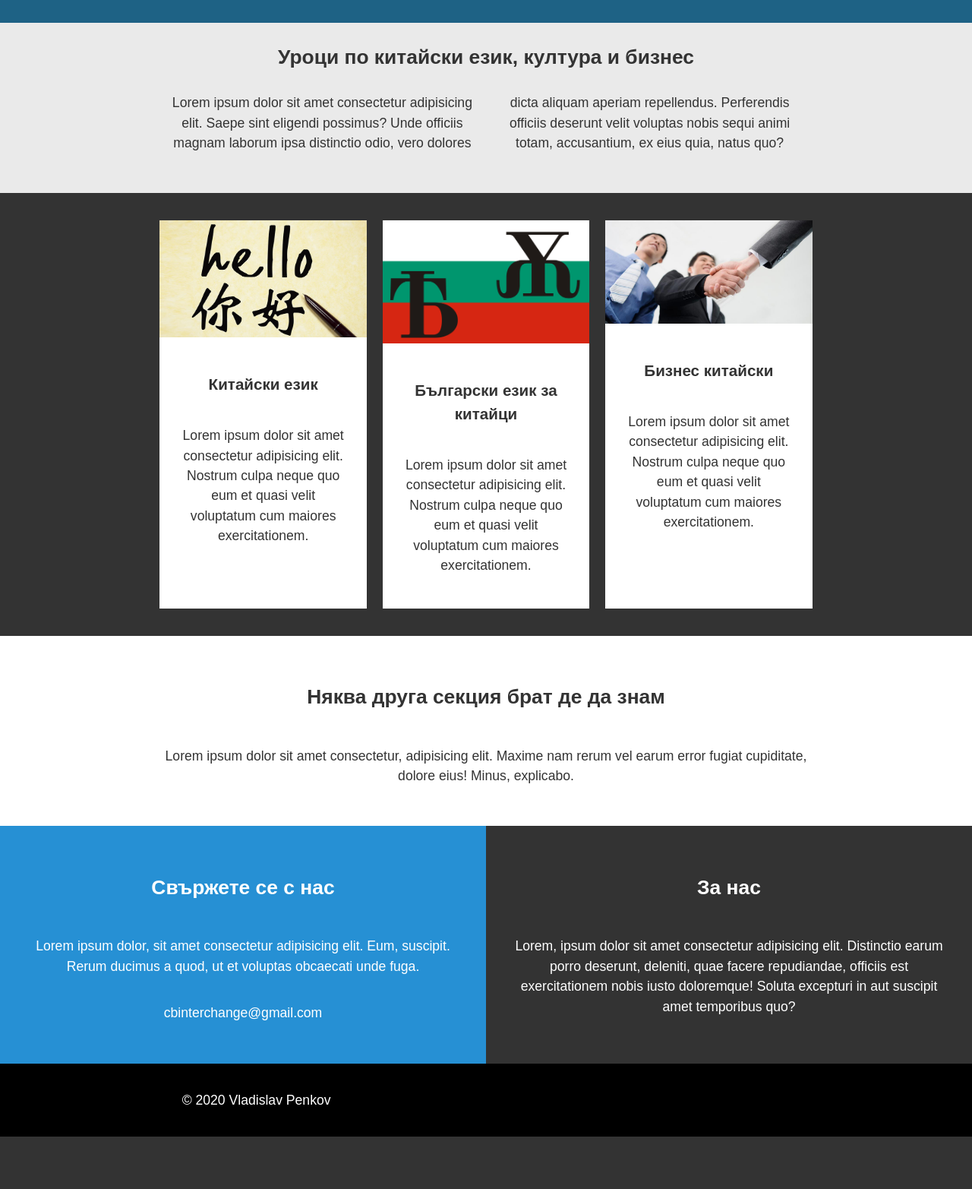
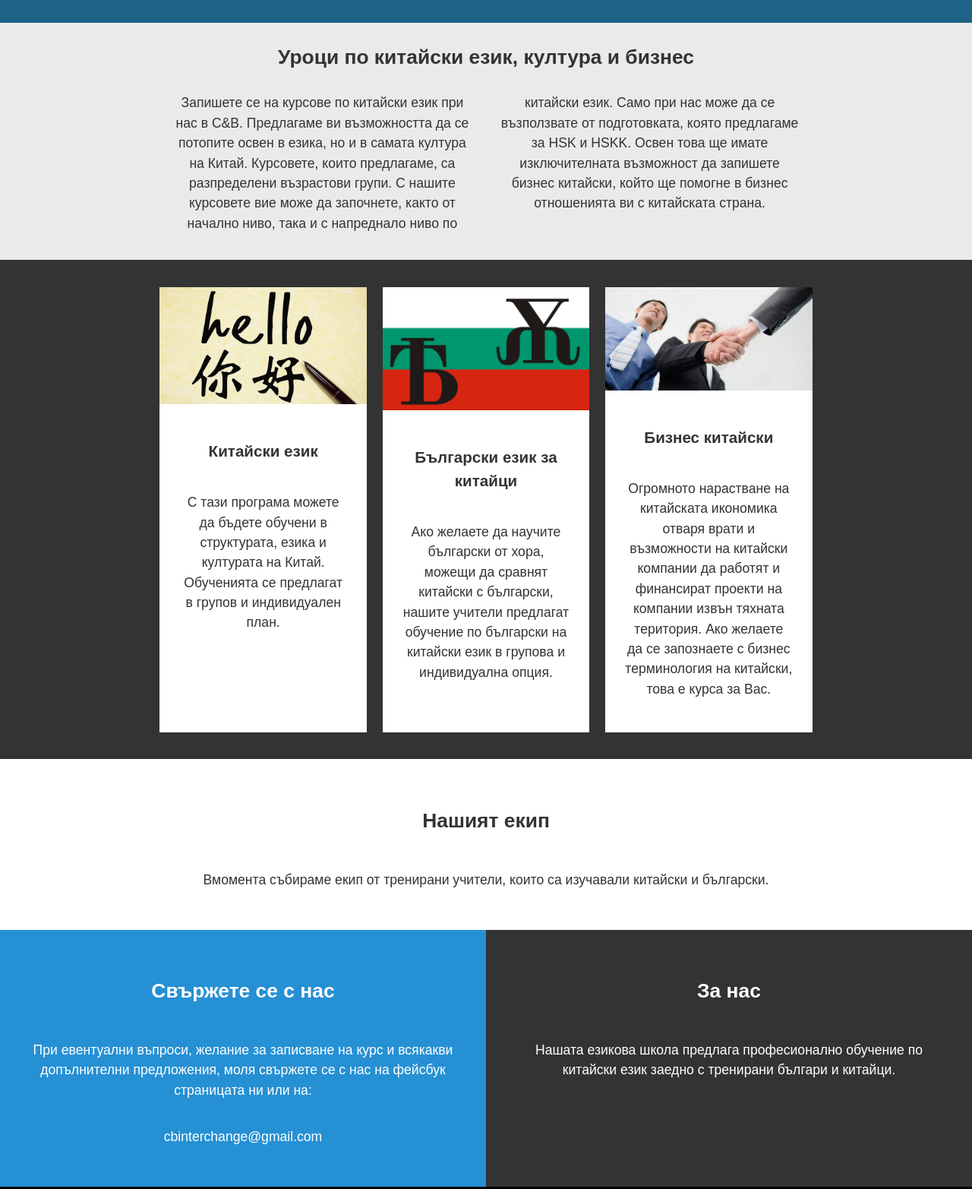
Before and after one commit to VladislavPenkov/ChineseBulgarian, a plain HTML site: page index.html in a window 1280 px wide. Shown: the part 420-1985 px from the top of the page at 76% size. Before the commit the page ends 1916 px from the top, so only its background shows below. Drawn offline with Linux system fonts and the light colour scheme.

Commit message:
Update index.html

```diff
--- a/index.html
+++ b/index.html
@@ -27,8 +27,13 @@
       <div class="content-wrap">
         <h2 class="content-title">Уроци по китайски език, култура и бизнес</h2>
         <div class="content-text">
-          <p>Lorem ipsum dolor sit amet consectetur adipisicing elit. Saepe sint eligendi possimus? Unde officiis magnam laborum ipsa distinctio odio, vero dolores dicta aliquam aperiam repellendus. Perferendis officiis deserunt velit voluptas nobis sequi
-            animi totam, accusantium, ex eius quia, natus quo?</p>
+          <p>Запишете се на курсове по китайски език при нас в С&B.
+            Предлагаме ви възможността да се потопите освен в езика, но и в самата култура на Китай. Курсовете, които предлагаме, са разпределени възрастови групи.
+С нашите курсовете вие може да започнете, както от начално ниво, така и с напреднало ниво по китайски език.
+Само при нас може да се възползвате от подготовката, която предлагаме за HSK и HSKK.
+Освен това ще имате изключителната възможност да запишете бизнес китайски, който ще помогне в бизнес отношенията ви с китайската страна.
+
+          </p>
         </div>
       </div>
     </section>
@@ -41,7 +46,9 @@
             <img src="img/LearningChinese.jpg" alt="chinese">
             <div class="card-content">
               <h3 class="card-title">Китайски език</h3>
-              <p>Lorem ipsum dolor sit amet consectetur adipisicing elit. Nostrum culpa neque quo eum et quasi velit voluptatum cum maiores exercitationem.</p>
+              <p>С тази програма можете да бъдете обучени в структурата, езика и културата на Китай.
+                Обученията се предлагат в групов и индивидуален план.
+              </p>
             </div>
           </div>
         </li>
@@ -50,7 +57,9 @@
             <img src="img/bulgarian.jpg" alt="Bulgarian">
             <div class="card-content">
               <h3 class="card-title">Български език за китайци</h3>
-              <p>Lorem ipsum dolor sit amet consectetur adipisicing elit. Nostrum culpa neque quo eum et quasi velit voluptatum cum maiores exercitationem.</p>
+              <p>Ако желаете да научите български от хора, можещи да сравнят китайски с български,
+                нашите учители предлагат обучение по български на китайски език в групова и индивидуална опция.
+              </p>
             </div>
           </div>
         </li>
@@ -59,7 +68,10 @@
             <img src="img/BusinessChinese.jpg" alt="business">
             <div class="card-content">
               <h3 class="card-title">Бизнес китайски</h3>
-              <p>Lorem ipsum dolor sit amet consectetur adipisicing elit. Nostrum culpa neque quo eum et quasi velit voluptatum cum maiores exercitationem.</p>
+              <p>Огромното нарастване на китайската икономика отваря врати и възможности на китайски
+                компании да работят и финансират проекти на компании извън тяхната територия. Ако желаете да
+                се запознаете с бизнес терминология на китайски, това е курса за Вас.
+              </p>
             </div>
           </div>
         </li>
@@ -69,8 +81,8 @@
     <!-- Section C -->
     <section id="section-c" class="grid">
       <div class="content-wrap">
-        <h2 class="content-title">Няква друга секция брат де да знам</h2>
-        <p>Lorem ipsum dolor sit amet consectetur, adipisicing elit. Maxime nam rerum vel earum error fugiat cupiditate, dolore eius! Minus, explicabo.</p>
+        <h2 class="content-title">Нашият екип</h2>
+        <p>Вмомента събираме екип от тренирани учители, които са изучавали китайски и български.</p>
       </div>
     </section>
 
@@ -78,12 +90,16 @@
     <section id="section-d" class="grid">
       <div class="box">
         <h2 class="content-title">Свържете се с нас</h2>
-        <p>Lorem ipsum dolor, sit amet consectetur adipisicing elit. Eum, suscipit. Rerum ducimus a quod, ut et voluptas obcaecati unde fuga.</p>
+        <p>При евентуални въпроси, желание за записване на курс и всякакви допълнителни предложения,
+           моля свържете се с нас на фейсбук страницата ни или на:
+        </p>
         <p>cbinterchange@gmail.com</p>
       </div>
       <div class="box">
         <h2 class="content-title">За нас</h2>
-        <p>Lorem, ipsum dolor sit amet consectetur adipisicing elit. Distinctio earum porro deserunt, deleniti, quae facere repudiandae, officiis est exercitationem nobis iusto doloremque! Soluta excepturi in aut suscipit amet temporibus quo?</p>
+        <p>Нашата езикова школа предлага
+          професионално обучение по китайски език заедно
+          с тренирани българи и китайци.</p>
       </div>
     </section>
   </main>
```
